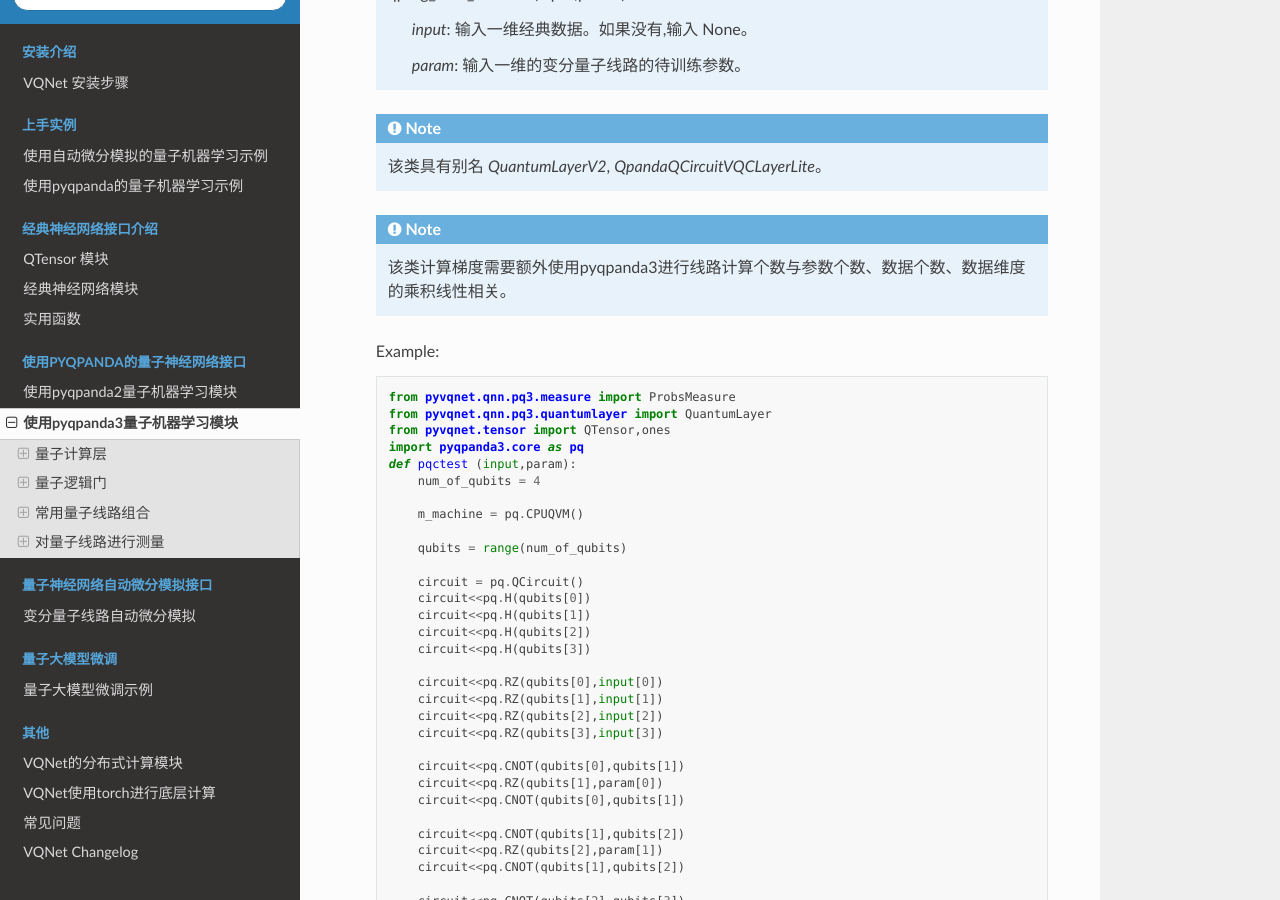
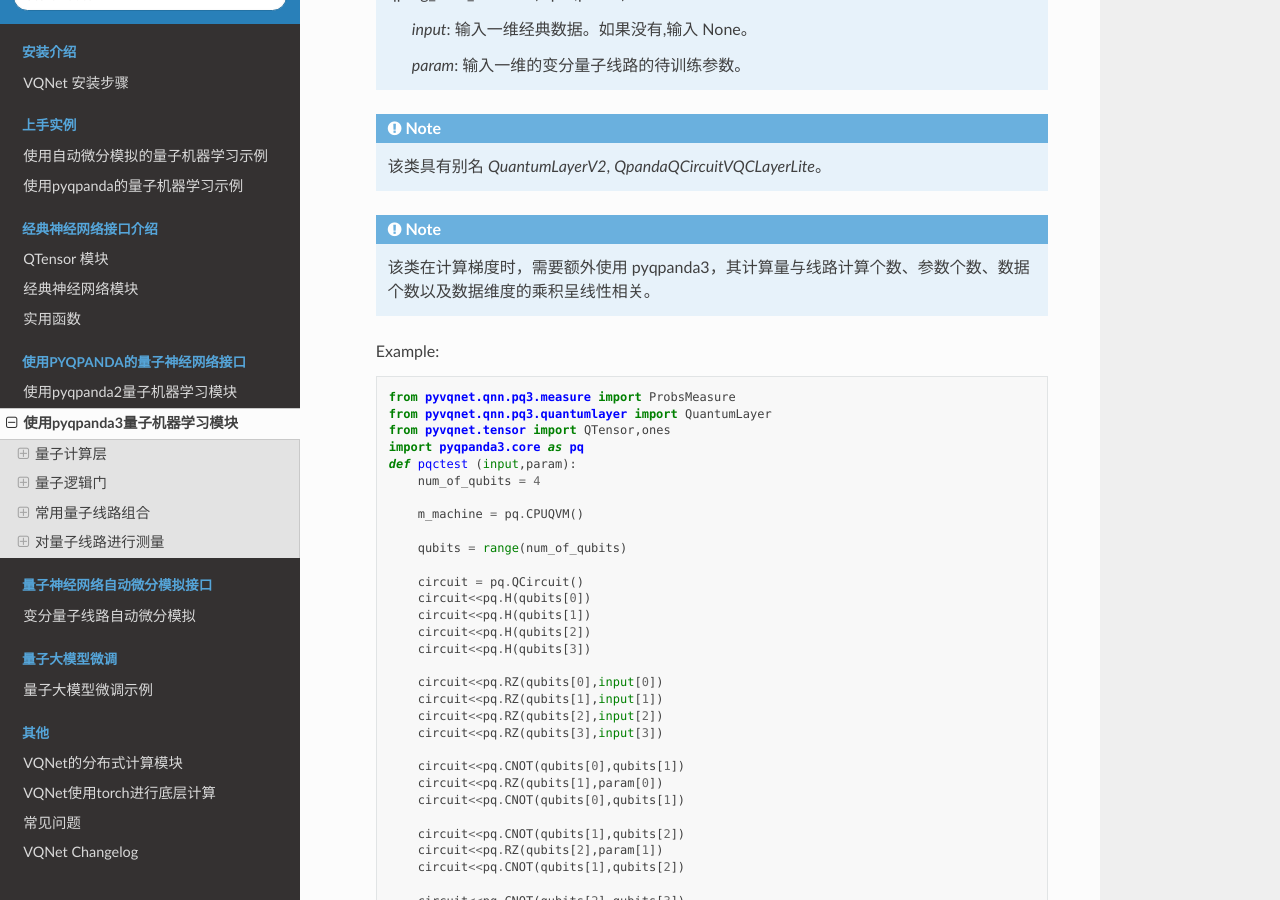
Before and after one commit to OriginQ/VQNET2.0-tutorial, a Sphinx documentation site: the page built from source/rst/qnn_pq3.rst, in a window 1280 px wide and 900 px high, scrolled down 1106 px. Built offline with Sphinx 7.4.7 and the Read the Docs theme 3.1.0, drawn with Linux system fonts in a browser that asks for light colours.

Commit message:
[ref] doc ref

```diff
--- a/source/rst/qnn_pq3.rst
+++ b/source/rst/qnn_pq3.rst
@@ -50,7 +50,7 @@ QuantumLayer
 
     .. note::
 
-        该类计算梯度需要额外使用pyqpanda3进行线路计算个数与参数个数、数据个数、数据维度的乘积线性相关。
+        该类在计算梯度时，需要额外使用 pyqpanda3，其计算量与线路计算个数、参数个数、数据个数以及数据维度的乘积呈线性相关。
 
 
     Example::
```
